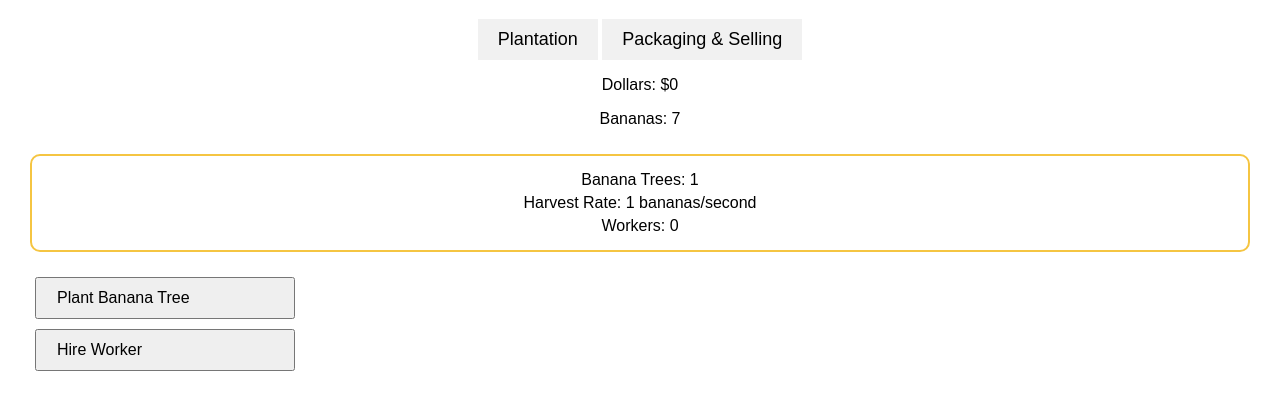
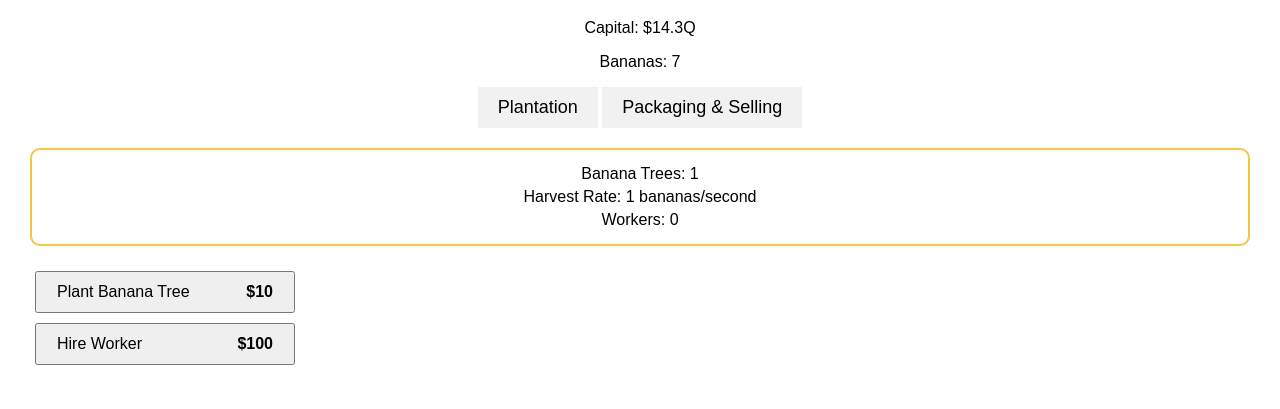
Before and after one commit to cosmic-banana/cosmic-banana.github.io, a plain HTML site: page index.html in a window 1280 px wide. Both pictures are taken after a click on the button "Plantation". Shown: the part 61-470 px from the top of the page. Drawn offline with Linux system fonts and the light colour scheme.

Commit message:
added number formatting and rudimentary cost scaling

```diff
--- a/index.html
+++ b/index.html
@@ -8,15 +8,15 @@
 </head>
 <body>
     <h1>Banana Empire</h1>
+    <div id="dashboard">
+        <p>Capital: <span id="dollars">0</span></p>
+        <p>Bananas: <span id="banana-count">0</span></p>
+    </div>
     <div class="tabs">
         <button class="tab-button" onclick="openTab('plantation')">Plantation</button>
         <button class="tab-button" onclick="openTab('packaging')">Packaging & Selling</button>
     </div>
 
-    <div id="dashboard">
-        <p>Dollars: $<span id="dollars">0</span></p>
-        <p>Bananas: <span id="banana-count">0</span></p>
-    </div>
 
     <div id="plantation" class="tab-content">
         <div id="stats">
@@ -25,8 +25,8 @@
             <p>Workers: <span id="worker-count">0</span></p>
         </div>
         <div id="buyables">
-            <button class="button" onclick="plantation.plantTree()">Plant Banana Tree</button>
-            <button class="button" onclick="plantation.hireWorker()">Hire Worker</button>
+            <button class="button" onclick="plantation.plantTree()">Plant Banana Tree <span id="plant-tree-cost"></span></button>
+            <button class="button" onclick="plantation.hireWorker()">Hire Worker <span id="hire-worker-cost"></span></button>
         </div>
     </div>
 
--- a/js/dashboard.js
+++ b/js/dashboard.js
@@ -2,7 +2,7 @@ class Dashboard {
     constructor(game) {
         this.game = game;
 
-        this.dollars = 0;
+        this.dollars = 14348550000000000;
         this.bananaCount = 0;
     }
 
--- a/js/main.js
+++ b/js/main.js
@@ -9,7 +9,7 @@ class Game {
 
     updateDisplay() {
         document.getElementById('banana-count').innerText = game.dashboard.bananaCount;
-        document.getElementById('dollars').innerText = game.dashboard.dollars;
+        document.getElementById('dollars').innerText = formatNumber(game.dashboard.dollars);
 
         document.getElementById('tree-count').innerText = game.plantation.treeCount;
         document.getElementById('harvest-rate').innerText = game.plantation.harvestRate;
@@ -19,12 +19,33 @@ class Game {
         document.getElementById('packed-banana-count').innerText = game.logistics.packedBananaCount;
         document.getElementById('market-price').innerText = game.logistics.marketPrice;
     }
+
+    updatePrices() {
+        document.getElementById('plant-tree-cost').innerText = formatNumber(game.plantation.plantTreeCost);
+        document.getElementById('hire-worker-cost').innerText = formatNumber(game.plantation.hireWorkerCost);
+    }
 }
 
 setInterval(() => {
     game.dashboard.update();
     game.updateDisplay();
 }, 1000);
+
+function formatNumber(number) {
+    if (number < 100000) {
+        return "$" + number;
+    } else if (number < 1000000) {
+        return "$" + Math.floor(number*10 / 1000)/10 + "K";
+    } else if (number < 1000000000) {
+        return "$" + Math.floor(number*10/1000000)/10 + "M";
+    } else if (number < 1000000000000) {
+        return "$" + Math.floor(number*10/1000000000)/10 + "B";
+    } else if (number < 1000000000000000) {
+        return "$" + Math.floor(number*10/1000000000000)/10 + "T";
+    } else if (number < 1000000000000000000) {
+        return "$" + Math.floor(number*10/1000000000000000)/10 + "Q";
+    }
+}
 
 function openTab(tabName) {
     var i, tabContent, tabButton;
@@ -40,6 +61,7 @@ function openTab(tabName) {
 }
 
 const game = new Game();
+game.updatePrices();
 
 window.openTab = openTab;
 window.plantation = game.plantation;
--- a/js/plantation.js
+++ b/js/plantation.js
@@ -1,9 +1,12 @@
 class Plantation {
+    static PLANT_TREE_COST_GROWTH = 1.14;
+    static HIRE_WORKER_COST_GROWTH = 1.34;
+
     constructor(game) {
         this.game = game;
 
         this.treeCount = 1;
-        this.plantBananaTreeCost = 10;
+        this.plantTreeCost = 10;
         this.hireWorkerCost = 100;
         this.workerCount = 0;
         this.workerRate = 0;
@@ -11,20 +14,24 @@ class Plantation {
     }
 
     plantTree() {
-        if (this.game.dashboard.dollars >= 10) {
-            this.game.dashboard.dollars -= 10;
+        if (this.game.dashboard.dollars >= this.plantTreeCost) {
+            this.game.dashboard.dollars -= this.plantTreeCost;
+            this.plantTreeCost = Math.ceil(this.plantTreeCost * Plantation.PLANT_TREE_COST_GROWTH);
             this.treeCount += 1;
             this.harvestRate += 1;
             this.game.updateDisplay();
+            this.game.updatePrices();
         }
     }
 
     hireWorker() {
-        if (this.game.dashboard.dollars >= 100) {
-            this.game.dashboard.dollars -= 100;
+        if (this.game.dashboard.dollars >= this.hireWorkerCost) {
+            this.game.dashboard.dollars -= this.hireWorkerCost;
+            this.hireWorkerCost = Math.ceil(this.hireWorkerCost * Plantation.HIRE_WORKER_COST_GROWTH);
             this.workerCount += 1;
             this.workerRate += 0.5;
             this.game.updateDisplay();
+            this.game.updatePrices();
         }
     }
 }
--- a/styles.css
+++ b/styles.css
@@ -43,7 +43,14 @@ body {
     flex-direction: column;
 
     .button {
+        display: flex;
+        justify-content: space-between;
         width: 260px;
         text-align: left;
+
+        span {
+            text-align: right;
+            font-weight: bold;
+        }
     }
 }
```
